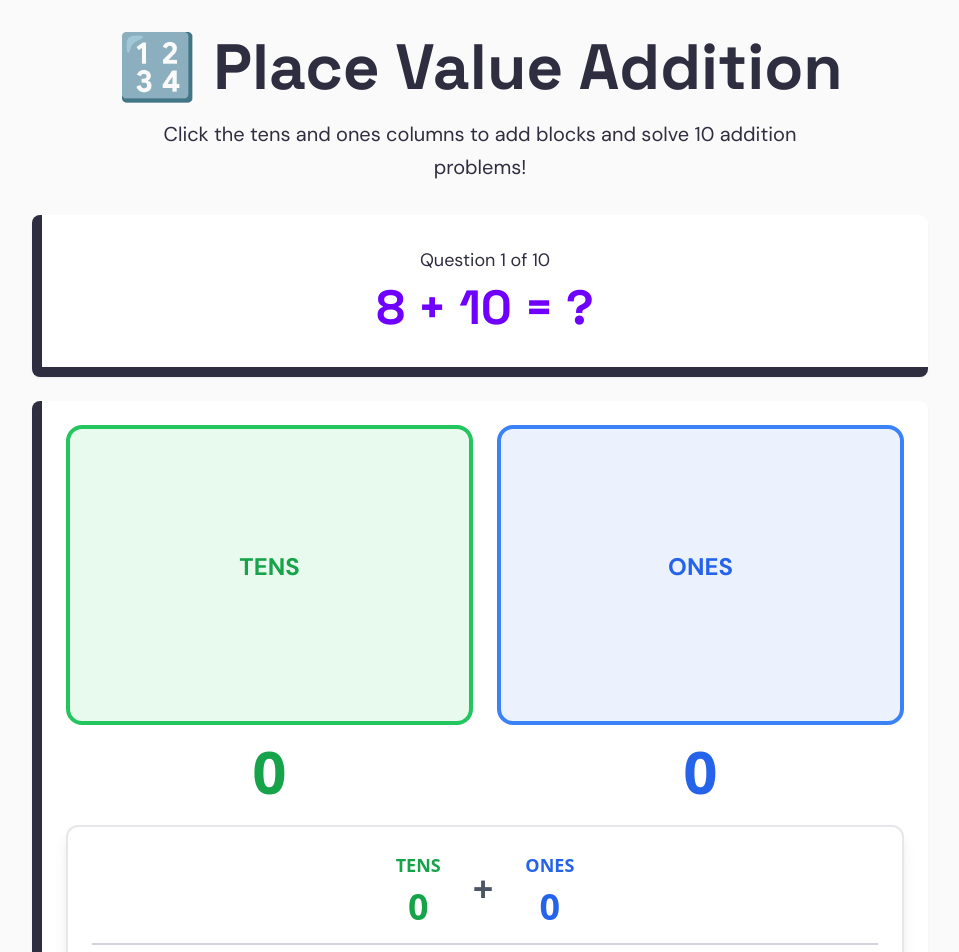
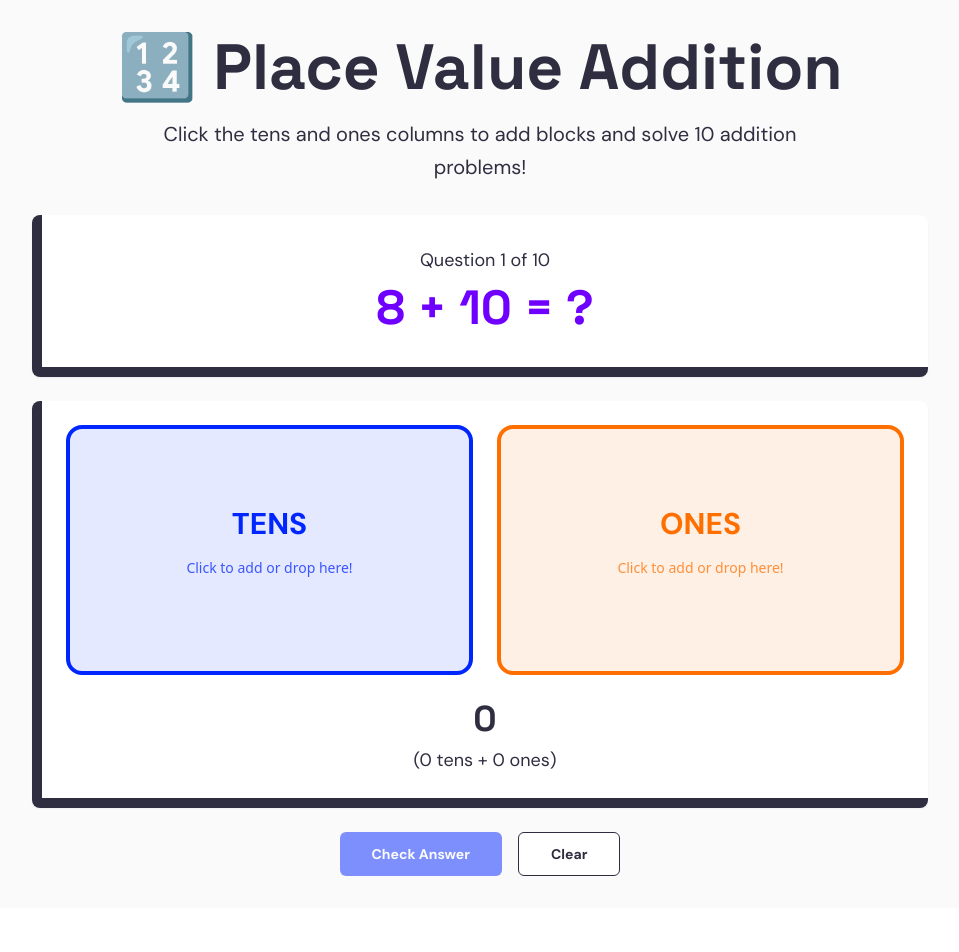
Before and after one commit to fredbjornbak/addition-1-1-10, a React (Vite) app: page / in a window 1280 px wide. Shown: the top 952 px of the page, without its empty margins (160-1119 px from the left). After the commit the page ends 908 px from the top, so only its background shows below. Built offline with nearby package versions, Linux system fonts and the light colour scheme.

Commit message:
Reverted to commit 79c3033d631c6dcfd0a87fee1394186e18184c0c

```diff
--- a/src/components/AnswerDisplay.tsx
+++ b/src/components/AnswerDisplay.tsx
@@ -15,28 +15,15 @@ const AnswerDisplay: React.FC<AnswerDisplayProps> = ({
   hasBundle
 }) => {
   return (
-    <div className="text-center bg-white p-6 rounded-xl shadow-lg border-2 border-gray-200">
-      <div className="flex items-center justify-center gap-8 mb-4">
-        <div className="text-center">
-          <div className="text-green-600 font-bold text-lg mb-2">TENS</div>
-          <div className="text-4xl font-bold text-green-600">{tensCount}</div>
-        </div>
-
-        <div className="text-4xl font-bold text-gray-600">+</div>
-
-        <div className="text-center">
-          <div className="text-blue-600 font-bold text-lg mb-2">ONES</div>
-          <div className="text-4xl font-bold text-blue-600">{onesCount}</div>
-        </div>
+    <div className="text-center">
+      <div className="font-space-grotesk text-4xl font-bold mb-2 text-grade-black">
+        {userAnswer}
       </div>
-
-      <div className="border-t-2 border-gray-300 pt-4">
-        <div className="text-gray-600 font-bold text-lg mb-2">Total:</div>
-        <div className="text-6xl font-bold text-gray-800">{userAnswer}</div>
+      <div className="font-dm-sans text-grade-body text-grade-black">
+        ({tensCount} tens + {onesCount} ones)
       </div>
-
       {hasBundle && (
-        <div className="font-dm-sans text-sm text-purple-600 mt-4 animate-bounce">
+        <div className="font-dm-sans text-sm text-purple-600 mt-2 animate-bounce">
           💡 You have 10 ones! Click the purple area to bundle them into 1 ten!
         </div>
       )}
--- a/src/components/BundleOverlay.tsx
+++ b/src/components/BundleOverlay.tsx
@@ -5,19 +5,28 @@ interface BundleOverlayProps {
   onBundleClick: () => void;
 }
 
-const BundleOverlay: React.FC<BundleOverlayProps> = ({
-  onBundleClick
-}) => {
+const BundleOverlay: React.FC<BundleOverlayProps> = ({ onBundleClick }) => {
   return (
     <div
-      className="absolute inset-0 bg-yellow-400 bg-opacity-20 rounded-2xl border-4 border-yellow-400 border-dashed animate-pulse cursor-pointer flex items-center justify-center z-10"
       onClick={(e) => {
         e.stopPropagation();
         onBundleClick();
       }}
+      className="absolute bg-gradient-to-br from-yellow-100 to-yellow-200 border-4 border-dashed border-yellow-500 rounded-xl cursor-pointer transition-all duration-300 hover:scale-105 hover:shadow-lg animate-pulse"
+      style={{
+        left: '40px',
+        top: '70px',
+        width: '180px',
+        height: '100px',
+        zIndex: 15
+      }}
     >
-      <div className="bg-yellow-500 text-white px-4 py-2 rounded-full font-bold text-sm shadow-lg animate-bounce">
-        Bundle 10 ones!
+      <div className="absolute inset-0 flex flex-col items-center justify-center text-yellow-700 font-bold">
+        <div className="text-lg animate-bounce-gentle">🔄 Click to</div>
+        <div className="text-sm">Make 1 Ten!</div>
+        <div className="absolute -top-2 -right-2 w-6 h-6 bg-yellow-400 rounded-full animate-sparkle flex items-center justify-center text-xs">
+          ✨
+        </div>
       </div>
     </div>
   );
--- a/src/components/DraggableBlock.tsx
+++ b/src/components/DraggableBlock.tsx
@@ -22,8 +22,9 @@ const DraggableBlock: React.FC<DraggableBlockProps> = ({
   shouldVibrate = false,
   isGrouping = false
 }) => {
-  const bgColor = type === 'tens' ? '#22C55E' : '#3B82F6';
-  const size = type === 'tens' ? '60px' : '50px';
+  const bgColor = type === 'tens' ? '#0026FF' : '#FF6F00';
+  const width = type === 'tens' ? '80px' : '40px';
+  const height = type === 'tens' ? '30px' : '40px';
 
   const handleClick = (e: React.MouseEvent) => {
     e.stopPropagation();
@@ -44,7 +45,7 @@ const DraggableBlock: React.FC<DraggableBlockProps> = ({
     <div
       draggable
       className={`absolute cursor-pointer select-none font-dm-sans text-white font-bold
-                 rounded-full shadow-lg border-2 border-white
+                 rounded-md border-2 border-gray-800 shadow-lg
                  transition-all duration-200 hover:scale-110 active:scale-95
                  flex items-center justify-center animate-scale-in
                  ${vibrationClass} ${groupingClass} ${glowClass}`}
@@ -52,11 +53,11 @@ const DraggableBlock: React.FC<DraggableBlockProps> = ({
       onDragStart={handleDragStart}
       style={{
         backgroundColor: bgColor,
-        width: size,
-        height: size,
+        width,
+        height,
         left: position.x,
         top: position.y,
-        fontSize: type === 'tens' ? '16px' : '14px',
+        fontSize: type === 'tens' ? '14px' : '12px',
         zIndex: shouldVibrate ? 10 : 5
       }}
       title={`Click to remove or drag to move this ${type === 'tens' ? 'ten' : 'one'} block`}
--- a/src/components/PlaceValueColumn.tsx
+++ b/src/components/PlaceValueColumn.tsx
@@ -36,10 +36,10 @@ const PlaceValueColumn: React.FC<PlaceValueColumnProps> = ({
   isGrouping = false
 }) => {
   const isOnes = type === 'ones';
-  const backgroundColor = isOnes ? 'rgba(59, 130, 246, 0.1)' : 'rgba(34, 197, 94, 0.1)';
-  const borderColor = isOnes ? '#3B82F6' : '#22C55E';
-  const textColor = isOnes ? 'text-blue-600' : 'text-green-600';
-  const focusRing = isOnes ? 'focus:ring-blue-300' : 'focus:ring-green-300';
+  const backgroundColor = isOnes ? 'rgba(255, 111, 0, 0.1)' : 'rgba(0, 38, 255, 0.1)';
+  const borderColor = isOnes ? '#FF6F00' : '#0026FF';
+  const textColor = isOnes ? 'text-grade-orange' : 'text-grade-blue';
+  const focusRing = isOnes ? 'focus:ring-orange-300' : 'focus:ring-blue-300';
 
   const dropTargetClass = isDropTarget
     ? 'ring-4 ring-yellow-400 ring-opacity-75 bg-yellow-50'
@@ -58,22 +58,24 @@ const PlaceValueColumn: React.FC<PlaceValueColumnProps> = ({
   const shouldVibrate = hasBundle && isOnes;
 
   return (
-    <div className="relative">
     <button
       onClick={onAddBlock}
       onDrop={handleDrop}
       onDragOver={onDragOver}
       onDragEnter={handleDragEnter}
       onDragLeave={onDragLeave}
-        className={`relative rounded-2xl p-6 min-h-[300px] w-full border-4 transition-all duration-200 hover:scale-105 active:scale-95 focus:outline-none focus:ring-4 ${focusRing} ${dropTargetClass}`}
+      className={`relative rounded-2xl p-6 min-h-[250px] border-4 transition-all duration-200 hover:scale-105 active:scale-95 focus:outline-none focus:ring-4 ${focusRing} ${dropTargetClass}`}
       style={{
         backgroundColor: isDropTarget ? 'rgba(255, 255, 0, 0.1)' : backgroundColor,
         borderColor: isDropTarget ? '#FFD700' : borderColor
       }}
       aria-label={`Click to add ${type} blocks or drop blocks here`}
     >
-        <div className={`font-dm-sans text-center font-bold mb-4 text-2xl ${textColor}`}>
+      <div className={`font-dm-sans text-center font-bold mb-4 text-3xl ${textColor}`}>
         {type.toUpperCase()}
+      </div>
+      <div className={`text-sm ${textColor} mb-4 opacity-75`}>
+        Click to add or drop here!
       </div>
 
       {/* Bundle overlay for ones column when bundling is possible */}
@@ -105,14 +107,6 @@ const PlaceValueColumn: React.FC<PlaceValueColumnProps> = ({
         </div>
       )}
     </button>
-
-      {/* Total count at bottom */}
-      <div className="text-center mt-4">
-        <div className={`text-6xl font-bold ${textColor}`}>
-          {blocks.length}
-        </div>
-      </div>
-    </div>
   );
 };
 
--- a/src/utils/blockPositions.ts
+++ b/src/utils/blockPositions.ts
@@ -1,38 +1,30 @@
 
-// Generate random position within column bounds for circular blocks
+// Generate random position within column bounds
 export const generatePosition = (type: 'tens' | 'ones', index: number) => {
-  const columnWidth = 280;
-  const blockSize = type === 'tens' ? 60 : 50;
-  const maxX = columnWidth - blockSize - 20;
+  const columnWidth = 250;
+  const maxX = type === 'tens' ? columnWidth - 80 : columnWidth - 40;
   const maxY = 200;
 
-  // Arrange in a loose grid pattern with some randomness
-  const cols = type === 'tens' ? 3 : 4;
+  // Arrange in a loose grid pattern
+  const cols = type === 'tens' ? 2 : 5;
   const col = index % cols;
   const row = Math.floor(index / cols);
 
-  const baseX = (col * (maxX / (cols - 1))) + Math.random() * 15;
-  const baseY = 60 + (row * 70) + Math.random() * 15;
-
   return {
-    x: Math.max(10, Math.min(maxX, baseX)),
-    y: Math.max(10, Math.min(maxY, baseY))
+    x: (col * (maxX / cols)) + Math.random() * 20,
+    y: (row * 45) + Math.random() * 15
   };
 };
 
-// Generate bundled positions for 10 ones blocks in a tight formation
+// Generate bundled positions for 10 ones blocks
 export const generateBundledPositions = () => {
   const positions = [];
-  const centerX = 120;
-  const centerY = 120;
-
   for (let i = 0; i < 10; i++) {
-    const angle = (i * 36) * (Math.PI / 180); // 36 degrees apart
-    const radius = i < 5 ? 30 : 50; // Inner and outer circles
-
+    const col = i % 5;
+    const row = Math.floor(i / 5);
     positions.push({
-      x: centerX + Math.cos(angle) * radius,
-      y: centerY + Math.sin(angle) * radius
+      x: 50 + (col * 35),
+      y: 80 + (row * 35)
     });
   }
   return positions;
```
Lines whose indentation alone changed are shown as unchanged.
